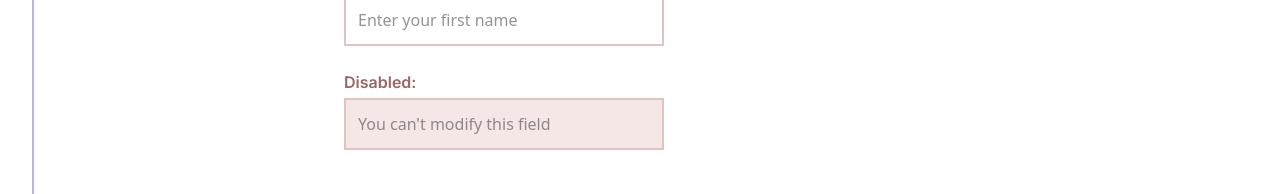
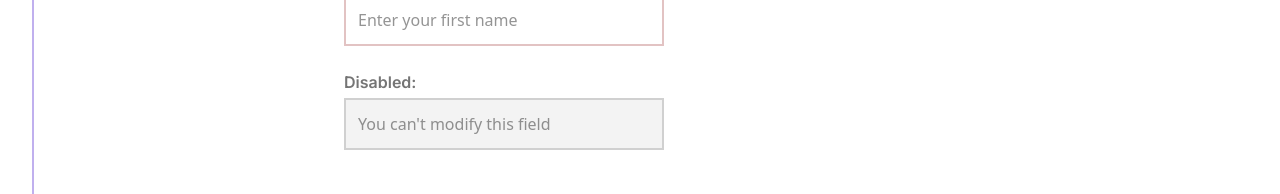
Before and after one commit to nataliakuntic/pastel-ui, a React (Vite) app: page /textinput in a window 1280 px wide. Shown: the part 729-923 px from the top of the page. Built offline with nearby package versions, Linux system fonts and the light colour scheme.

Commit message:
Corrects disabled mode
Date and Time Picker got disabled text corrected.
Text Input element got its disabled version fully changed to gray
disabled scheme.

```diff
--- a/src/pastel-ui-library/components/DateTimePicker/DatePicker.tsx
+++ b/src/pastel-ui-library/components/DateTimePicker/DatePicker.tsx
@@ -33,7 +33,7 @@ const DatePicker: React.FC<DatePickerProps> = ({
     "focus:ring-2",
     "inline-block",
     "w-48",
-    theme.text,
+    isDisabled ? theme.textDisabled : theme.text,
     !isDisabled && theme.ringFocus,
     isDisabled ? theme.borderDisabled : theme.border,
     isDisabled ? theme.bgDisabled : theme.background,
--- a/src/pastel-ui-library/components/DateTimePicker/TimePicker.tsx
+++ b/src/pastel-ui-library/components/DateTimePicker/TimePicker.tsx
@@ -33,7 +33,7 @@ const TimePicker: React.FC<TimePickerProps> = ({
     "focus:ring-2",
     "inline-block",
     "w-36",
-    theme.text,
+    isDisabled ? theme.textDisabled : theme.text,
     !isDisabled && theme.ringFocus,
     isDisabled ? theme.borderDisabled : theme.border,
     isDisabled ? theme.bgDisabled : theme.background,
--- a/src/pastel-ui-library/components/TextInput/TextInput.tsx
+++ b/src/pastel-ui-library/components/TextInput/TextInput.tsx
@@ -45,9 +45,13 @@ const TextInput: React.FC<TextInputProps> = ({
     isDisabled ? "cursor-not-allowed select-none" : "cursor-pointer",
   );
 
+  const labelTextClass = classNames(
+    isDisabled ? theme.labelTextDisabled : theme.labelText,
+  );
+
   return (
     <div className={wrapperClass}>
-      <label htmlFor={id} className={theme.labelText}>
+      <label htmlFor={id} className={labelTextClass}>
         {label}
       </label>
       <input
--- a/src/pastel-ui-library/components/TextInput/textInputThemes.ts
+++ b/src/pastel-ui-library/components/TextInput/textInputThemes.ts
@@ -4,22 +4,26 @@ export interface TextInputTheme {
   border: string;
   background: string;
   text: string;
+  textDisabled: string;
   borderDisabled: string;
   bgDisabled: string;
   labelText: string;
+  labelTextDisabled: string;
   ringFocus: string;
 }
 
 export const getTextInputThemeStyle = (
-  themeName: ThemeName
+  themeName: ThemeName,
 ): TextInputTheme => {
   return {
     border: `border-${themeName} border-2`,
     background: `bg-default p-3`,
     text: `text-input-text`,
-    borderDisabled: `border-${themeName} border-2`,
-    bgDisabled: `bg-input-${themeName}-disabled p-3`,
+    textDisabled: `text-disabled-text`,
+    borderDisabled: `border-disabled-border border-2`,
+    bgDisabled: `bg-disabled-bg p-3`,
     labelText: `text-labeltext-${themeName} font-inter font-semibold`,
+    labelTextDisabled: `text-disabled-text font-inter font-semibold`,
     ringFocus: `focus:ring-input-${themeName}-focus-ring`,
   };
 };
```
